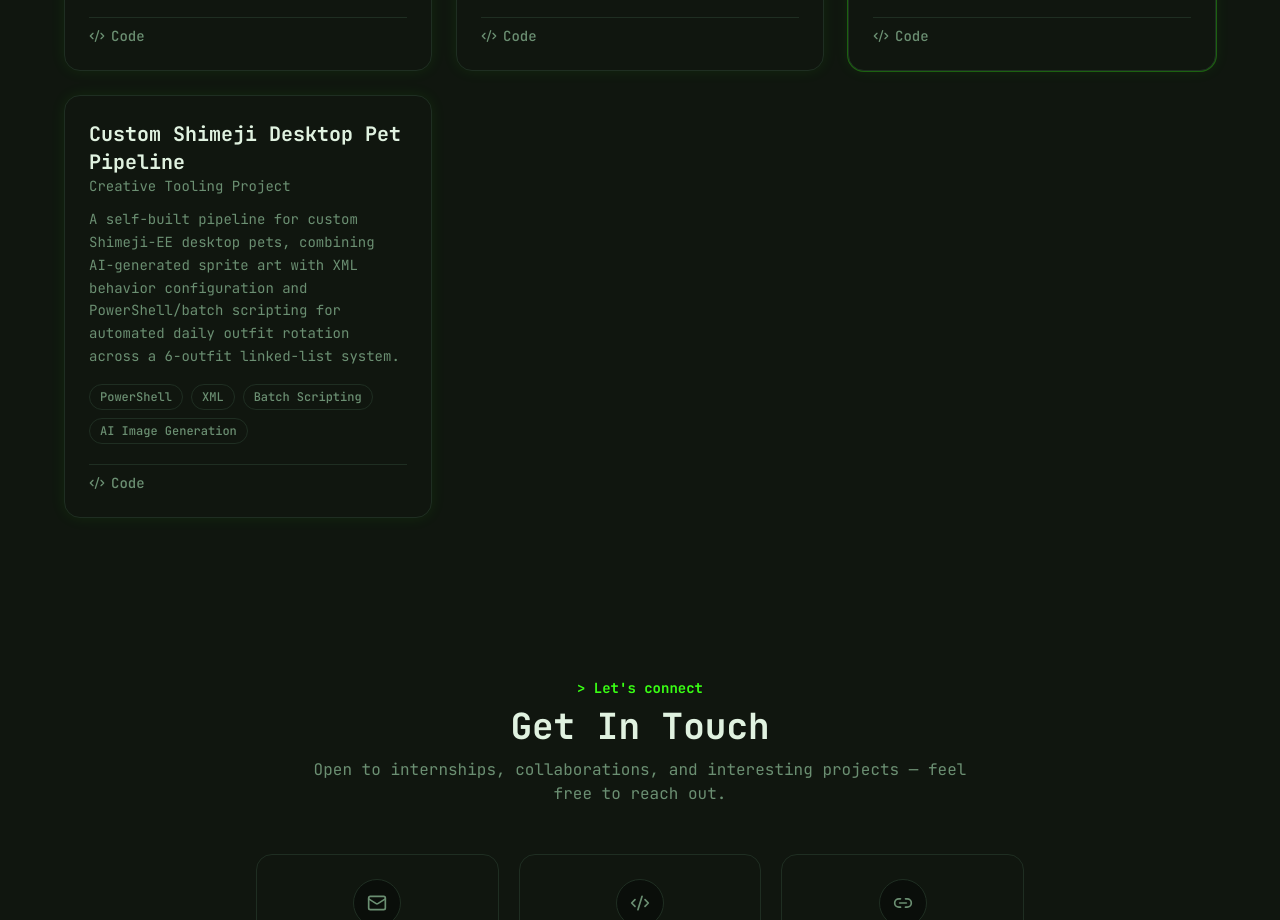
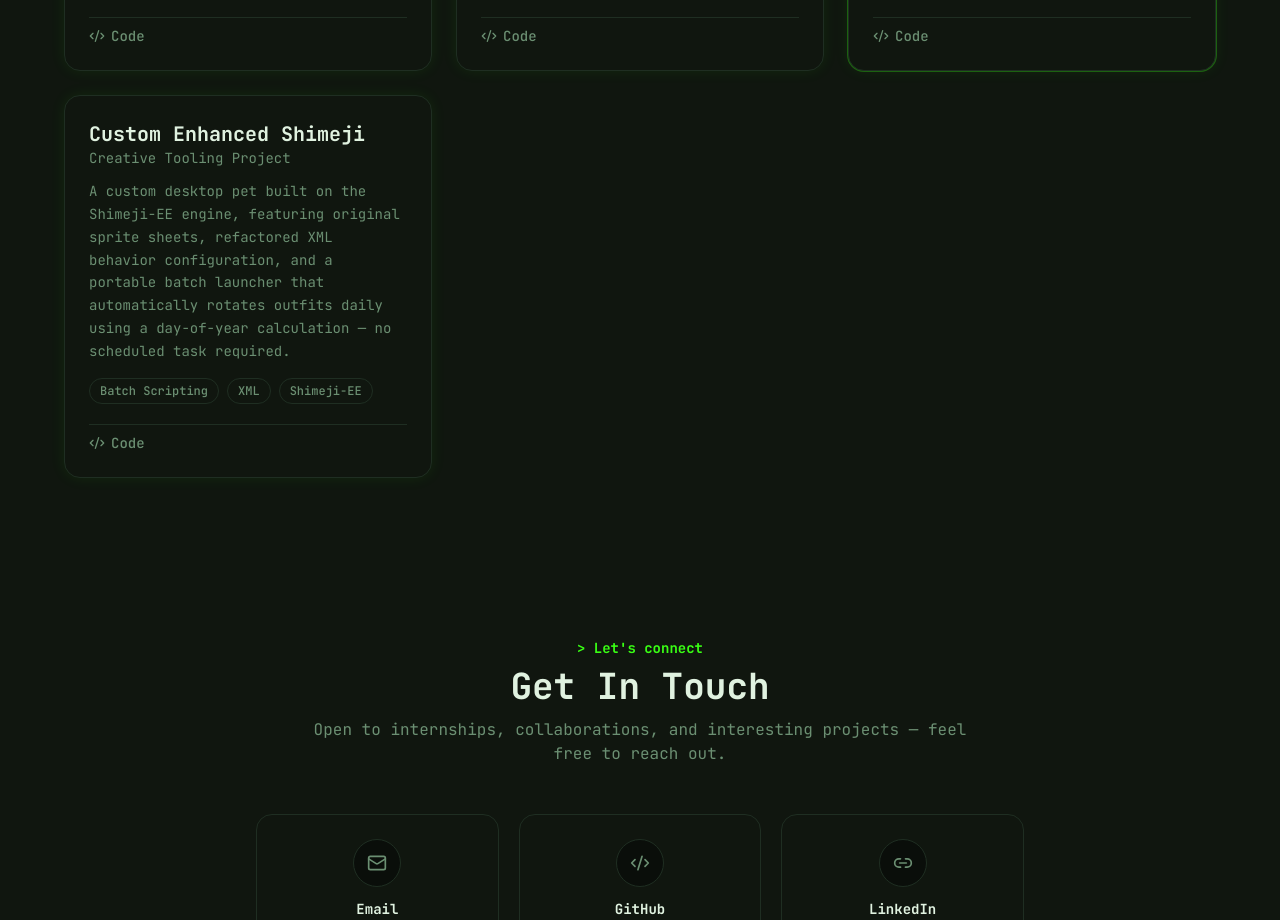
Before and after one commit to abdulrehmansohail001/abd-portfolio, a React (Vite) app: page / in a window 1280 px wide. Shown: the part 3620-4540 px from the top of the page. Built offline with nearby package versions, Linux system fonts and the light colour scheme.

Commit message:
Update Shimeji project link and description

```diff
--- a/src/data/projects.js
+++ b/src/data/projects.js
@@ -101,16 +101,16 @@ export const projects = [
   },
   {
     id: "shimeji-pipeline",
-    title: "Custom Shimeji Desktop Pet Pipeline",
+    title: "Custom Enhanced Shimeji",
     subtitle: "Creative Tooling Project",
     description:
-      "A self-built pipeline for custom Shimeji-EE desktop pets, combining AI-generated sprite art with XML behavior configuration and PowerShell/batch scripting for automated daily outfit rotation across a 6-outfit linked-list system.",
-    techStack: ["PowerShell", "XML", "Batch Scripting", "AI Image Generation"],
+      "A custom desktop pet built on the Shimeji-EE engine, featuring original sprite sheets, refactored XML behavior configuration, and a portable batch launcher that automatically rotates outfits daily using a day-of-year calculation — no scheduled task required.",
+    techStack: ["Batch Scripting", "XML", "Shimeji-EE"],
     highlights: [
-      "6-outfit rotation system using a linked-list structure",
-      "Automated daily outfit switching with taskbar shortcuts",
+      "Auto-rotates through 3 outfits using (dayOfYear - 1) % TOTAL_OUTFITS",
+      "Portable launcher — no hardcoded paths, works out of the box after cloning",
     ],
-    github: "https://github.com/abdulrehmansohail001",
+    github: "https://github.com/abdulrehmansohail001/custom-enhanced-shimeji",
     live: null,
     featured: false,
   },
```
